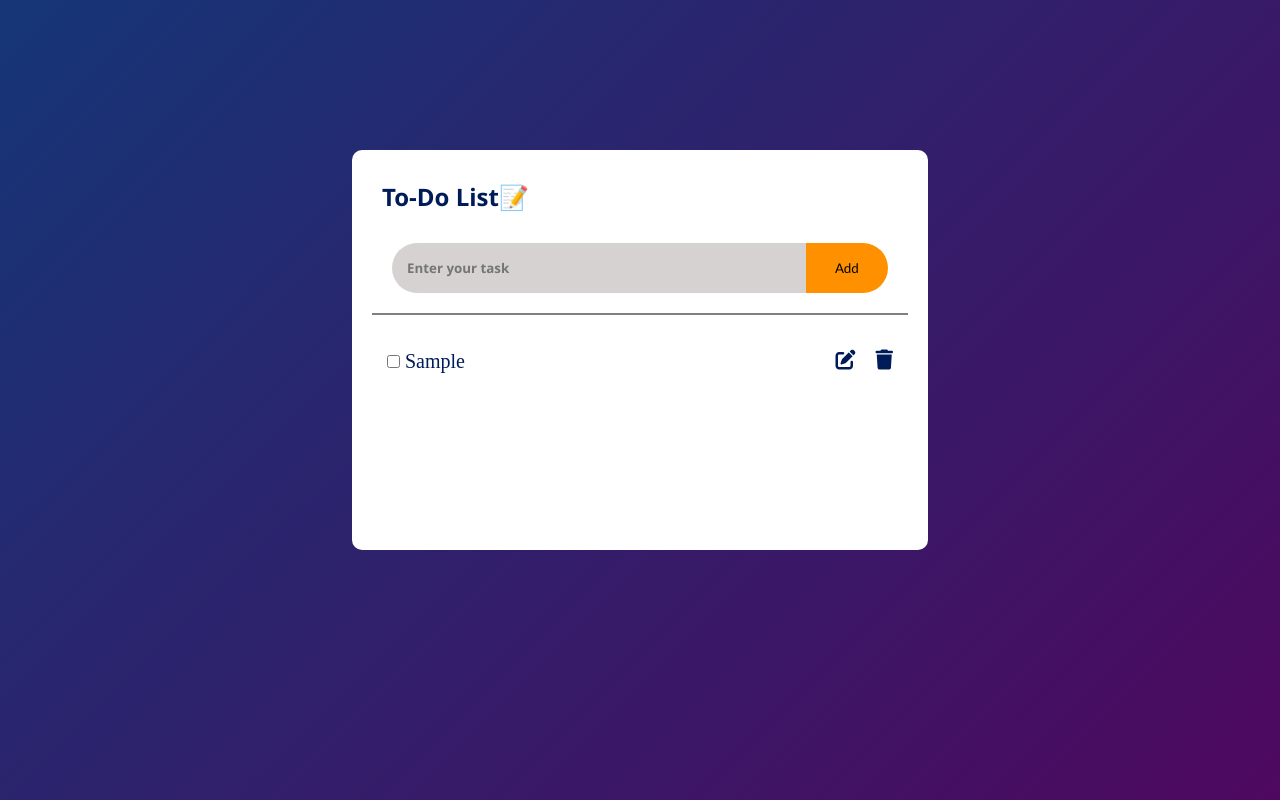
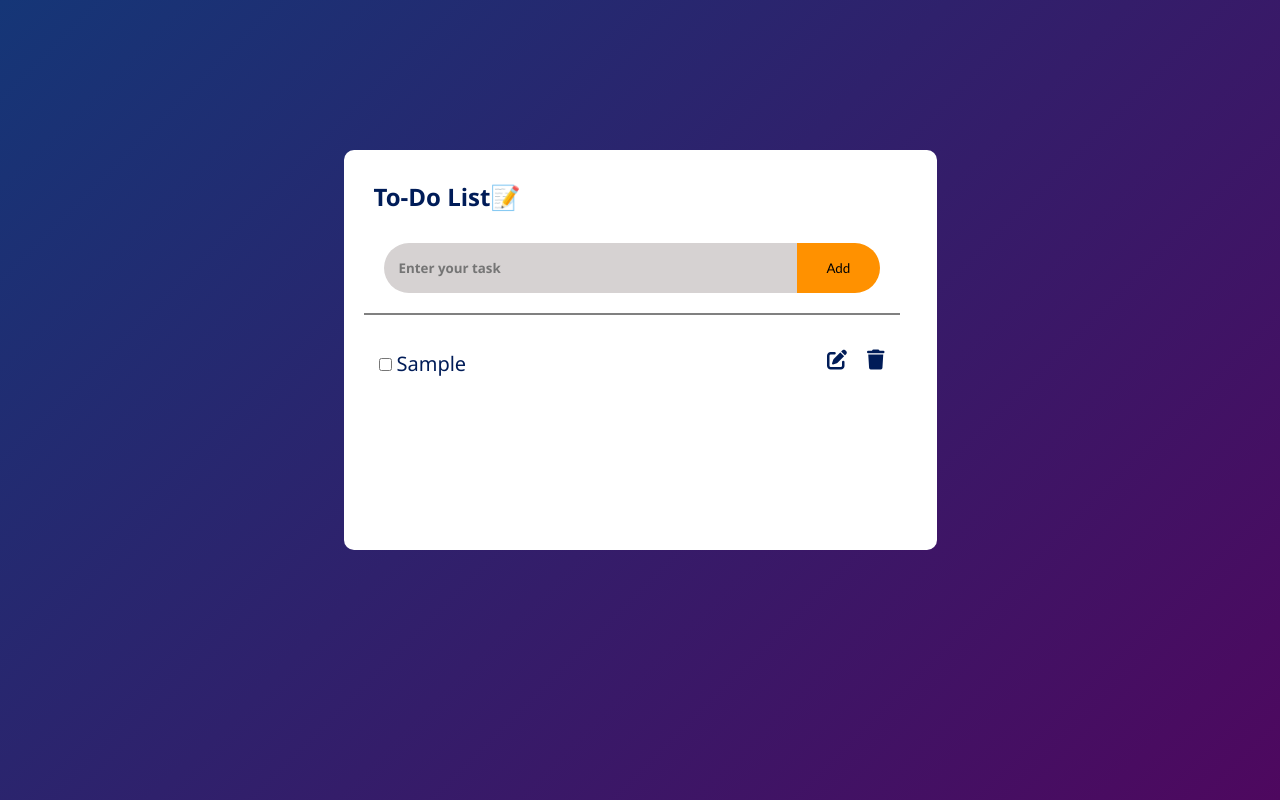
Before and after one commit to RajArya3347Y/To-Do_App, a plain HTML site: page index.html in a window 1280 px wide. Both pictures are taken after typing "Sample" into the empty fields and a click on the button "Add". Drawn offline with Linux system fonts and the light colour scheme.

Commit message:
Styling done

```diff
--- a/style.css
+++ b/style.css
@@ -29,6 +29,8 @@
 	margin-bottom: 100px;
 	color:rgb(0, 28, 88);
 	overflow: auto;
+	box-sizing: content-box;
+	padding-right: 17px;
 
 }
 .list-window{
@@ -89,6 +91,8 @@ ul li{
 
 ul li p {
 	display: inline-block;
+	font-family: 'Segoe UI', Tahoma, Geneva, Verdana, sans-serif;
+
 }
 
 ul li div{
@@ -112,4 +116,7 @@ ul li div:first-child input{
 	padding: 5px;
 	border-radius: 1rem;
 	font-size: 1rem;
+	color:#153677;
+	font-weight: 500;
+	font-family:'Segoe UI', Tahoma, Geneva, Verdana, sans-serif;
 }
```
Also changed, not shown: script.js (line endings or trailing spaces).
